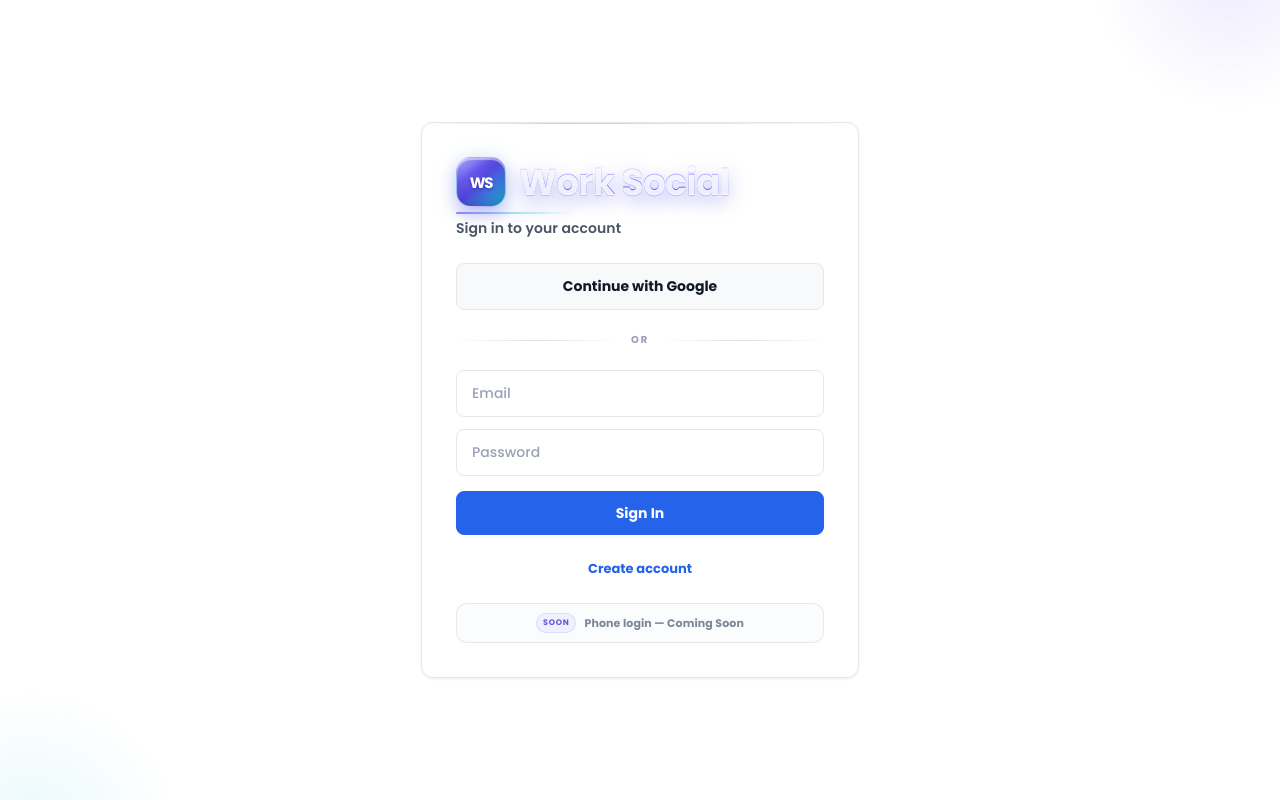
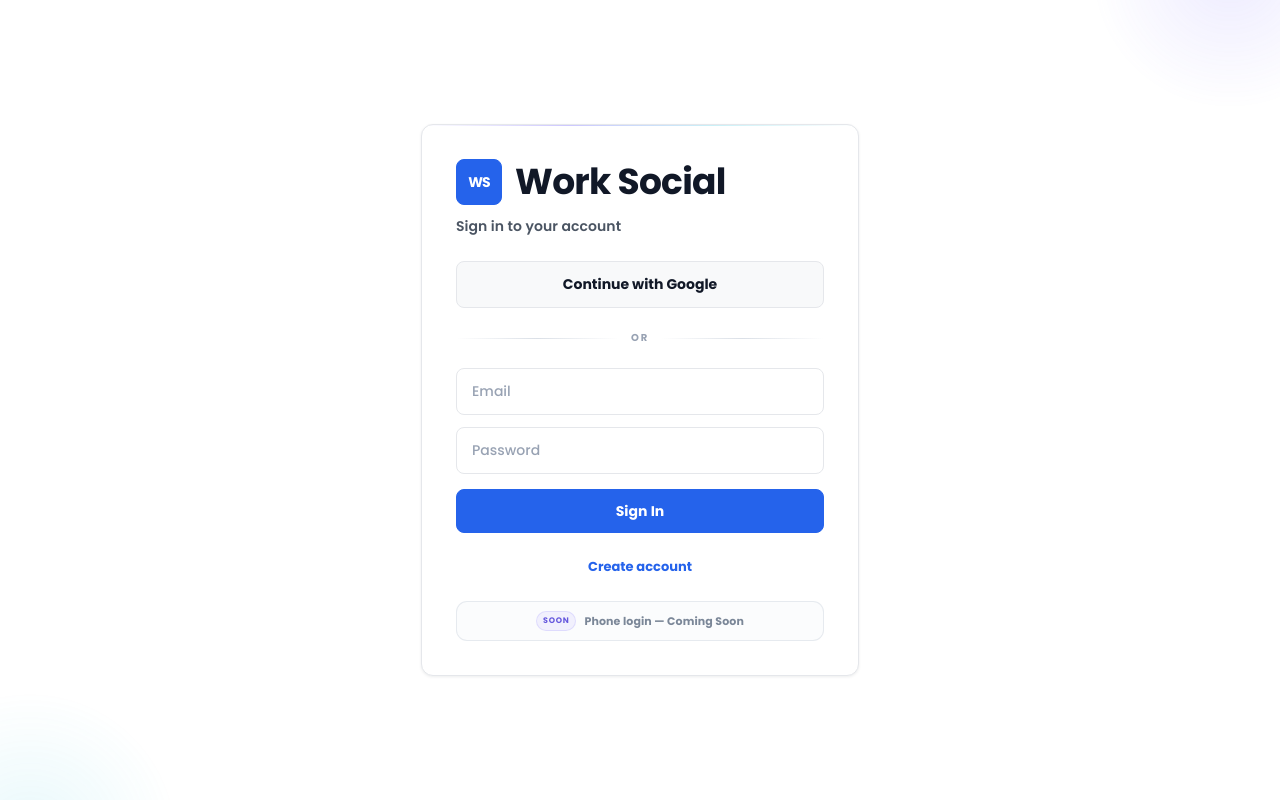
Before and after one commit to rasheed113/work-social, a React (Vite) app: page / in a window 1280 px wide. Built offline with nearby package versions, Linux system fonts and the light colour scheme; no server answers.

Commit message:
style(auth): replace legacy accent styling with blue DNA

```diff
--- a/src/app/auth-premium.css
+++ b/src/app/auth-premium.css
@@ -1,56 +1,37 @@
+/* Auth heading uses the same blue/white visual language as the app. */
 .ws-auth-card > h1 {
   position: relative;
   display: flex;
   align-items: center;
   gap: 13px;
   margin-bottom: 11px !important;
-  color: transparent !important;
-  background: linear-gradient(180deg, #ffffff 0%, #d9d7ff 24%, #786cff 58%, #4437b8 100%);
-  -webkit-background-clip: text;
-  background-clip: text;
-  text-shadow: 0 1px 0 rgba(255,255,255,.9), 0 2px 0 rgba(79,70,229,.25), 0 8px 18px rgba(79,70,229,.22);
-  filter: drop-shadow(0 5px 10px rgba(79,70,229,.12));
+  color: #111827 !important;
+  background: none;
+  -webkit-background-clip: initial;
+  background-clip: initial;
+  text-shadow: none;
+  filter: none;
 }
-
 .ws-auth-card > h1::before {
   content: 'WS';
   flex: 0 0 auto;
   display: grid;
   place-items: center;
-  width: 48px;
-  height: 48px;
-  border-radius: 15px;
-  color: #fff;
-  font-size: 15px;
-  font-weight: 950;
-  font-style: normal;
-  letter-spacing: -.08em;
+  width: 44px;
+  height: 44px;
+  border-radius: 8px;
+  color: #FFFFFF;
+  background: #2563EB;
+  border: 1px solid #2563EB;
+  font-size: 14px;
+  font-weight: 700;
+  letter-spacing: -.06em;
   line-height: 1;
-  background:
-    linear-gradient(145deg, rgba(255,255,255,.42), transparent 32%),
-    linear-gradient(135deg, #8175ff 0%, #5548df 48%, #18b8d1 100%);
-  border: 1px solid rgba(255,255,255,.48);
-  box-shadow:
-    inset 0 2px 1px rgba(255,255,255,.48),
-    inset 0 -5px 10px rgba(32,28,125,.22),
-    0 7px 14px rgba(79,70,229,.22),
-    0 0 24px rgba(34,193,220,.10);
-  text-shadow: 0 2px 3px rgba(20,16,80,.28);
+  box-shadow: none;
+  text-shadow: none;
 }
-
-.ws-auth-card > h1::after {
-  content: '';
-  position: absolute;
-  left: 0;
-  bottom: -7px;
-  width: 118px;
-  height: 2px;
-  border-radius: 999px;
-  background: linear-gradient(90deg, rgba(109,93,252,.75), rgba(34,193,220,.42), transparent);
-  box-shadow: 0 0 10px rgba(109,93,252,.18);
-}
-
+.ws-auth-card > h1::after { content: none; }
 @media (max-width: 600px) {
   .ws-auth-card > h1 { gap: 11px; }
-  .ws-auth-card > h1::before { width: 44px; height: 44px; border-radius: 14px; font-size: 14px; }
+  .ws-auth-card > h1::before { width: 40px; height: 40px; border-radius: 8px; font-size: 13px; }
 }
```
